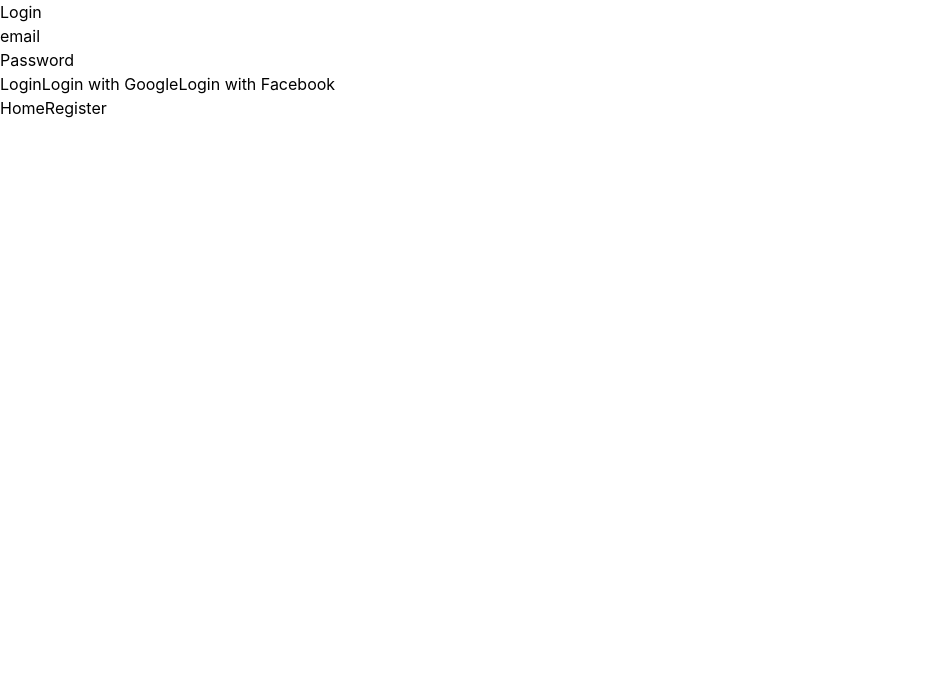
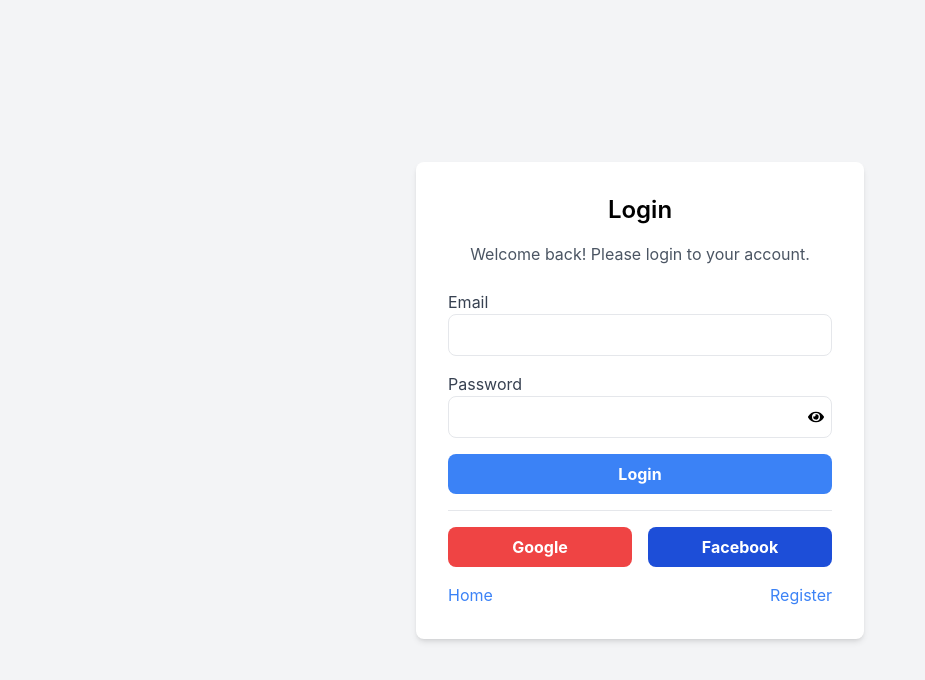
Before and after one commit to Afumoons/incit-test, a React (Create React App) app in the folder frontend/: page /login in a window 1280 px wide. Shown: the top 680 px of the page, without its empty margins (0-925 px from the left). Built offline with nearby package versions, Linux system fonts and the light colour scheme; no server answers.

Commit message:
Add styling for login page

```diff
--- a/frontend/src/components/LoginForm.tsx
+++ b/frontend/src/components/LoginForm.tsx
@@ -2,23 +2,20 @@
 import { useNavigate } from "react-router-dom";
 import { login } from "../services/authService";
 import Cookies from "js-cookie";
+import { FaEye, FaEyeSlash } from "react-icons/fa";
 
 const LoginForm: React.FC = () => {
-  const [email, setemail] = useState("");
+  const [email, setEmail] = useState("");
   const [password, setPassword] = useState("");
+  const [showPassword, setShowPassword] = useState(false);
   const navigate = useNavigate();
 
   const handleSubmit = async (e: React.FormEvent) => {
     e.preventDefault();
     try {
       const response = await login(email, password);
-
       const { token } = response.data;
-
-      // Save the token in localstorage cookies
       Cookies.set("token", token);
-      // localStorage.setItem("token", token);
-
       navigate("/dashboard");
     } catch (err) {
       console.error("Login failed", err);
@@ -34,26 +31,61 @@
   };
 
   return (
-    <form onSubmit={handleSubmit}>
+    <form onSubmit={handleSubmit} className="space-y-4">
       <div>
-        <label>email</label>
+        <label className="block text-gray-700">Email</label>
         <input
           type="email"
           value={email}
-          onChange={(e) => setemail(e.target.value)}
+          onChange={(e) => setEmail(e.target.value)}
+          className="w-full px-3 py-2 border rounded-lg focus:outline-none focus:ring focus:ring-blue-200"
+          required
         />
       </div>
       <div>
-        <label>Password</label>
-        <input
-          type="password"
-          value={password}
-          onChange={(e) => setPassword(e.target.value)}
-        />
+        <label className="block text-gray-700">Password</label>
+        <div className="relative">
+          <input
+            type={showPassword ? "text" : "password"}
+            value={password}
+            onChange={(e) => setPassword(e.target.value)}
+            className="w-full px-3 py-2 border rounded-lg focus:outline-none focus:ring focus:ring-blue-200"
+            required
+          />
+          <div className="absolute inset-y-0 right-0 flex items-center px-2">
+            <button
+              type="button"
+              onClick={() => setShowPassword(!showPassword)}
+              className="focus:outline-none"
+            >
+              {showPassword ? <FaEyeSlash /> : <FaEye />}
+            </button>
+          </div>
+        </div>
       </div>
-      <button type="submit">Login</button>
-      <button onClick={googleLogin}>Login with Google</button>
-      <button onClick={facebookLogin}>Login with Facebook</button>
+      <button
+        type="submit"
+        className="w-full px-4 py-2 font-bold text-white bg-blue-500 rounded-lg hover:bg-blue-600"
+      >
+        Login
+      </button>
+      <hr />
+      <div className="flex items-center justify-center space-x-4">
+        <button
+          type="button"
+          onClick={googleLogin}
+          className="w-full px-4 py-2 font-bold text-white bg-red-500 rounded-lg hover:bg-red-600"
+        >
+          Google
+        </button>
+        <button
+          type="button"
+          onClick={facebookLogin}
+          className="w-full px-4 py-2 font-bold text-white bg-blue-700 rounded-lg hover:bg-blue-800"
+        >
+          Facebook
+        </button>
+      </div>
     </form>
   );
 };
--- a/frontend/src/components/RegisterForm.tsx
+++ b/frontend/src/components/RegisterForm.tsx
@@ -70,6 +70,10 @@
     window.location.href = "http://localhost:5000/api/auth/google";
   };
 
+  const facebookLogin = () => {
+    window.location.href = "http://localhost:5000/api/auth/facebook";
+  };
+
   return (
     <form onSubmit={handleSubmit(onSubmit)} className="space-y-4">
       <div>
@@ -138,12 +142,17 @@
       <hr />
       <div className="flex items-center justify-center space-x-4">
         <button
+          type="button"
           onClick={googleLogin}
           className="w-full px-4 py-2 font-bold text-white bg-red-500 rounded-lg hover:bg-red-600"
         >
           Google
         </button>
-        <button className="w-full px-4 py-2 font-bold text-white bg-blue-700 rounded-lg hover:bg-blue-800">
+        <button
+          type="button"
+          onClick={facebookLogin}
+          className="w-full px-4 py-2 font-bold text-white bg-blue-700 rounded-lg hover:bg-blue-800"
+        >
           Facebook
         </button>
       </div>
--- a/frontend/src/pages/Login.tsx
+++ b/frontend/src/pages/Login.tsx
@@ -4,12 +4,23 @@
 
 const Login: React.FC = () => {
   return (
-    <>
-      <h1>Login</h1>
-      <LoginForm />
-      <Link to="/">Home</Link>
-      <Link to="/register">Register</Link>
-    </>
+    <div className="min-h-screen flex items-center justify-center bg-gray-100">
+      <div className="max-w-md w-full bg-white shadow-md rounded-lg p-8">
+        <h1 className="text-2xl font-semibold text-center mb-4">Login</h1>
+        <p className="text-center mb-6 text-gray-600">
+          Welcome back! Please login to your account.
+        </p>
+        <LoginForm />
+        <div className="flex justify-between mt-4">
+          <Link to="/" className="text-blue-500 hover:underline">
+            Home
+          </Link>
+          <Link to="/register" className="text-blue-500 hover:underline">
+            Register
+          </Link>
+        </div>
+      </div>
+    </div>
   );
 };
 
```
